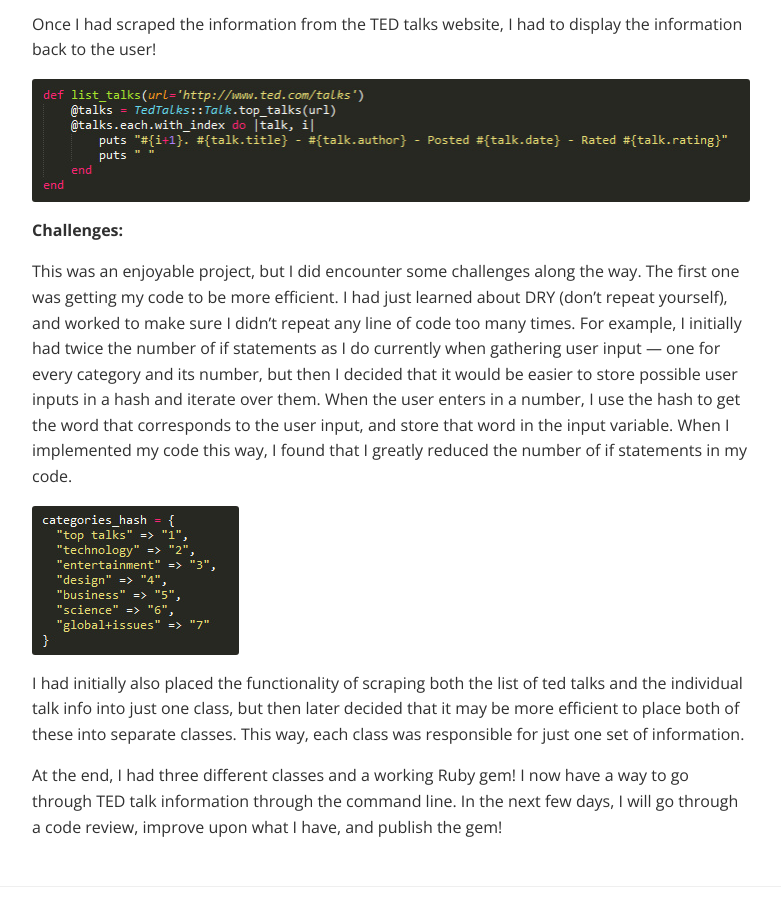
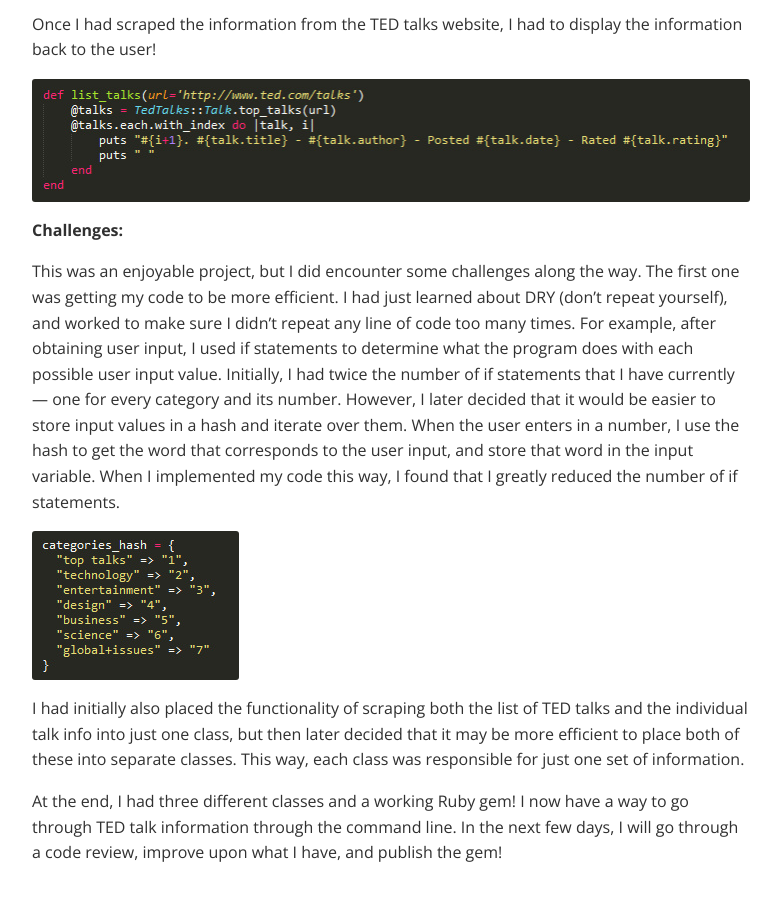
Before and after one commit to sameerabachoti/blog, a Jekyll site: the page built from _posts/2016-02-21-ruby-cli-gem.md, in a window 1280 px wide and 900 px high, scrolled down 2783 px. Shown: the whole window, without its empty margins (249-1030 px from the left). Built offline with Jekyll 4.4.1, drawn with Linux system fonts in a browser that asks for light colours; comment, search, counter and statistics services are not loaded.

Commit message:
modified post

```diff
--- a/_posts/2016-02-21-ruby-cli-gem.md
+++ b/_posts/2016-02-21-ruby-cli-gem.md
@@ -45,11 +45,11 @@ Once I had scraped the information from the TED talks website, I had to display
 
 **Challenges:**
 
-This was an enjoyable project, but I did encounter some challenges along the way. The first one was getting my code to be more efficient. I had just learned about DRY (don’t repeat yourself), and worked to make sure I didn't repeat any line of code too many times. For example, I initially had twice the number of if statements as I do currently when gathering user input — one for every category and its number, but then I decided that it would be easier to store possible user inputs in a hash and iterate over them. When the user enters in a number, I use the hash to get the word that corresponds to the user input, and store that word in the input variable. When I implemented my code this way, I found that I greatly reduced the number of if statements in my code.
+This was an enjoyable project, but I did encounter some challenges along the way. The first one was getting my code to be more efficient. I had just learned about DRY (don’t repeat yourself), and worked to make sure I didn't repeat any line of code too many times. For example, after obtaining user input, I used if statements to determine what the program does with each possible user input value. Initially, I had twice the number of if statements that I have currently — one for every category and its number. However, I later decided that it would be easier to store input values in a hash and iterate over them. When the user enters in a number, I use the hash to get the word that corresponds to the user input, and store that word in the input variable. When I implemented my code this way, I found that I greatly reduced the number of if statements.
 
 ![hash method screenshot](/img/hash.jpg)
 
 
-I had initially also placed the functionality of scraping both the list of ted talks and the individual talk info into just one class, but then later decided that it may be more efficient to place both of these into separate classes. This way, each class was responsible for just one set of information.
+I had initially also placed the functionality of scraping both the list of TED talks and the individual talk info into just one class, but then later decided that it may be more efficient to place both of these into separate classes. This way, each class was responsible for just one set of information.
 
 At the end, I had three different classes and a working Ruby gem! I now have a way to go through TED talk information through the command line. In the next few days, I will go through a code review, improve upon what I have, and publish the gem!
```
